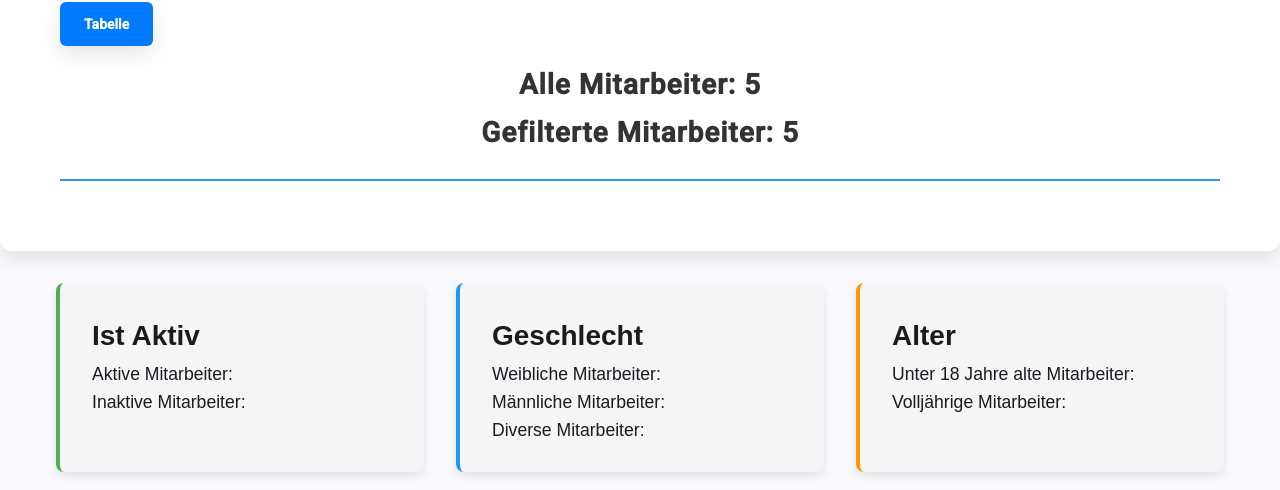
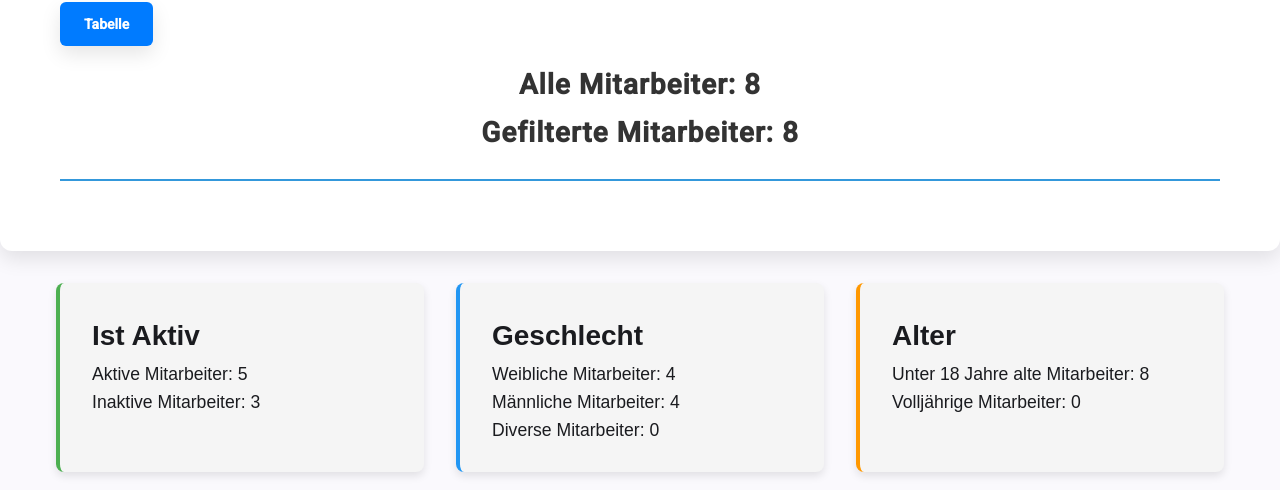
Before and after one commit to Luuk07/Mitarbeiter-Dashboard, an Angular app: page /statistic in a window 1280 px wide. Shown: the part 218-708 px from the top of the page. Built offline with nearby package versions, Linux system fonts and the light colour scheme; data requests are answered from the project's data file.

Commit message:
WIP:Deutsches Datum

```diff
--- a/db.json
+++ b/db.json
@@ -1,68 +1,107 @@
 {
   "employees": [
     {
-      "id": "1761284169380",
-      "name": "huhuhu ",
-      "gender": "Männlich",
-      "email": "luuk.pehlgrim@gmail.com",
-      "phoneNumber": 56345345,
-      "dateOfBirth": "2020-01-04T23:00:00.000Z",
-      "department": "Kfm",
-      "isActive": true,
-      "today": "2025-10-24T05:35:50.088Z",
-      "age": 5,
-      "photoPath": ""
-    },
-    {
-      "id": "1761284194675",
-      "name": "rererer",
-      "gender": "Männlich",
-      "email": "jaja@",
-      "phoneNumber": 324234,
-      "dateOfBirth": "2020-05-03T22:00:00.000Z",
+      "id": "1761289947057",
+      "name": "rtzrt",
+      "gender": "Weiblich",
+      "email": "zuizuuzi@",
+      "phoneNumber": 234234,
+      "dateOfBirth": "2025-10-24T07:12:17.349Z",
       "department": "It",
       "isActive": true,
-      "today": "2025-10-24T05:36:12.033Z",
-      "age": 5,
-      "photoPath": ""
-    },
-    {
-      "id": 1761288758531,
-      "name": "luuk",
-      "gender": "Männlich",
-      "email": "luuk.pehlgrim@gmail.com",
-      "phoneNumber": 34534543,
-      "dateOfBirth": "2025-10-19T22:00:00.000Z",
-      "department": "Ausbildung",
-      "isActive": true,
-      "today": "2025-10-24T06:52:30.247Z",
+      "today": "2025-10-24T07:30:59.167Z",
       "age": 0,
       "photoPath": ""
     },
     {
-      "id": 1761288779028,
-      "name": "zrtzrt",
-      "gender": "Weiblich",
-      "email": "rtzrtz@",
-      "phoneNumber": 345345345,
-      "dateOfBirth": "2025-10-19T22:00:00.000Z",
-      "department": "It",
-      "isActive": true,
-      "today": "2025-10-24T06:52:43.687Z",
+      "id": "1761290295337",
+      "name": "luuk",
+      "gender": "Männlich",
+      "email": "luuk.pehlgrim@gmail.com",
+      "phoneNumber": 234234,
+      "dateOfBirth": "2025-10-04T22:00:00.000Z",
+      "department": "Ausbildung",
+      "isActive": false,
+      "today": "2025-10-24T07:18:06.988Z",
       "age": 0,
       "photoPath": ""
     },
     {
-      "id": 1761288852044,
-      "name": "ghghg",
+      "id": "1761290357127",
+      "name": "mann",
+      "gender": "Männlich",
+      "email": "reher@eeg-energie.de",
+      "phoneNumber": 645645,
+      "dateOfBirth": "2025-10-05T22:00:00.000Z",
+      "department": "Kfm",
+      "isActive": false,
+      "today": "2025-10-24T07:19:08.227Z",
+      "age": 0,
+      "photoPath": ""
+    },
+    {
+      "id": "1761290461087",
+      "name": "luuk",
+      "gender": "Männlich",
+      "email": "luuk.pehlgrim@gmail.com",
+      "phoneNumber": 234234,
+      "dateOfBirth": "2025-10-24T07:20:53.470Z",
+      "department": "Ausbildung",
+      "isActive": true,
+      "today": "2025-10-24T07:20:53.470Z",
+      "age": 0,
+      "photoPath": ""
+    },
+    {
+      "id": "1761290482015",
+      "name": "blablabla",
       "gender": "Weiblich",
-      "email": "rtzrtz@",
-      "phoneNumber": 3544,
-      "dateOfBirth": "1839-01-09T23:06:32.000Z",
+      "email": "pehlgrim@eeg-energie.de",
+      "phoneNumber": 345435,
+      "dateOfBirth": "2025-10-04T22:00:00.000Z",
       "department": "Ausbildung",
+      "isActive": true,
+      "today": "2025-10-24T07:21:12.029Z",
+      "age": 0,
+      "photoPath": ""
+    },
+    {
+      "id": "1761290544688",
+      "name": "blablabla",
+      "gender": "Weiblich",
+      "email": "pehlgrim@eeg-energie.de",
+      "phoneNumber": 345435,
+      "dateOfBirth": "2025-10-24T07:21:58.733Z",
+      "department": "It",
+      "isActive": true,
+      "today": "2025-10-24T07:21:58.733Z",
+      "age": 0,
+      "photoPath": ""
+    },
+    {
+      "id": "1761291077177",
+      "name": "jaajajja",
+      "gender": "Männlich",
+      "email": "zuizuuzi@",
+      "phoneNumber": 234234,
+      "dateOfBirth": "2025-10-04T22:00:00.000Z",
+      "department": "Kfm",
+      "isActive": true,
+      "today": "2025-10-24T07:31:03.992Z",
+      "age": 0,
+      "photoPath": ""
+    },
+    {
+      "id": "1761291087986",
+      "name": "mann",
+      "gender": "Weiblich",
+      "email": "reher@eeg-energie.de",
+      "phoneNumber": 345435,
+      "dateOfBirth": "2025-10-24T07:31:21.127Z",
+      "department": "It",
       "isActive": false,
-      "today": "2025-10-24T06:53:47.608Z",
-      "age": 186,
+      "today": "2025-10-24T07:31:21.127Z",
+      "age": 0,
       "photoPath": ""
     }
   ]
--- a/src/app/create-comp/create-comp.ts
+++ b/src/app/create-comp/create-comp.ts
@@ -141,7 +141,7 @@ export class CreateComp {
 
     //Take over the data from input fields
     const employeeData: I_ifEmployee = {
-      id: id,
+      id: id.toString(),
       name: this.name,
       gender: this.gender,
       email: this.email,
@@ -184,7 +184,7 @@ export class CreateComp {
         if (params['employeeID']) {
             const currentEmployeeID = Number(params['employeeID']);
 
-            this._apiService.getEmployeeById(currentEmployeeID).subscribe((_employee: I_ifEmployee) => {
+            this._apiService.getEmployeeById(currentEmployeeID.toString()).subscribe((_employee: I_ifEmployee) => {
               if (_employee) {
                   this.setEmployeeAttributes(_employee);
 
--- a/src/app/create-comp/share-data-service.ts
+++ b/src/app/create-comp/share-data-service.ts
@@ -13,58 +13,57 @@ import { ApiService } from '../services/api-service';
 export class ShareDataService  {
   lastRoute = '';
 
-//   allEmployees: I_ifEmployee[] = [];
+  allEmployees: I_ifEmployee[] = [];
 
 
-//   today = new Date();
-//   eighteenYearsAgo = new Date(this.today.getFullYear() - 18, this.today.getMonth(), this.today.getDate());
-//   employeeAktiveCount: number = 0;
-//   employeeInAktiveCount: number = 0;
-//   employeeFemaleCount: number = 0;
-//   employeeMaleCount: number = 0;
-//   employeeDiverseCount: number = 0;
-//   employeeUnderAgeCount: number = 0;
-//   emoloyeeOfAgeCount: number = 0;
+  today = new Date();
+  eighteenYearsAgo = new Date(this.today.getFullYear() - 18, this.today.getMonth(), this.today.getDate());
+  employeeAktiveCount: number = 0;
+  employeeInAktiveCount: number = 0;
+  employeeFemaleCount: number = 0;
+  employeeMaleCount: number = 0;
+  employeeDiverseCount: number = 0;
+  employeeUnderAgeCount: number = 0;
+  emoloyeeOfAgeCount: number = 0;
 
-//   constructor(
-//     private _apiService: ApiService
-//   ){
-//     this.getAllEmployeesFromJsonServer();
-//    }
+  constructor(
+    private _apiService: ApiService
+  ){
+    this.getAllEmployeesFromJsonServer();
+   }
 
 
-//   getAllEmployeesFromJsonServer() {
-//     this._apiService.allEmployees$.subscribe((_allEmployees: I_ifEmployee[]) => {
-//       this.allEmployees = _allEmployees
-//       // _allEmployees.forEach(emp => {
-//       //   this.allEmployees.push(emp);
-//       // });
+  getAllEmployeesFromJsonServer() {
+    this._apiService.allEmployees$.subscribe((_allEmployees: I_ifEmployee[]) => {
+      this.allEmployees = _allEmployees
+      // _allEmployees.forEach(emp => {
+      //   this.allEmployees.push(emp);
+      // });
 
-//     });
-//   }
-//    //Get Count of Employees attributes
-//    get getEmployeeAktiveCount(){
-//     return this.employeeAktiveCount = this.allEmployees.filter(emp => emp.isActive).length;
-//    }
-//     get getEmployeeInAktiveCount(){
-//     return  this.employeeInAktiveCount = this.allEmployees.filter(emp => !emp.isActive).length;
-//    }
-//     get getEmployeeFemaleCount(){
-//     return  this.employeeFemaleCount = this.allEmployees.filter(emp => emp.gender === 'Weiblich').length;
-//    }
-//     get getEmployeeMaleCount(){
-//     return  this.employeeMaleCount = this.allEmployees.filter(emp => emp.gender === 'Männlich').length;
-//    }
-//     get getEmployeeDiverseCount(){
-//     return  this.employeeDiverseCount = this.allEmployees.filter(emp => emp.gender === 'Divers').length;
-//    }
-//     get getEmployeeUnderAgeCount(){
-//     return this.employeeUnderAgeCount = this.allEmployees.filter(emp => new Date(emp.dateOfBirth) > this.eighteenYearsAgo).length;
-//    }
-//     get getEmoloyeeOfAgeCount(){
-//     return this.emoloyeeOfAgeCount = this.allEmployees.filter(emp => new Date(emp.dateOfBirth) <= this.eighteenYearsAgo).length;
+    });
+  }
+   //Get Count of Employees attributes
+   get getEmployeeAktiveCount(){
+    return this.employeeAktiveCount = this.allEmployees.filter(emp => emp.isActive).length;
+   }
+    get getEmployeeInAktiveCount(){
+    return  this.employeeInAktiveCount = this.allEmployees.filter(emp => !emp.isActive).length;
+   }
+    get getEmployeeFemaleCount(){
+    return  this.employeeFemaleCount = this.allEmployees.filter(emp => emp.gender === 'Weiblich').length;
+   }
+    get getEmployeeMaleCount(){
+    return  this.employeeMaleCount = this.allEmployees.filter(emp => emp.gender === 'Männlich').length;
+   }
+    get getEmployeeDiverseCount(){
+    return  this.employeeDiverseCount = this.allEmployees.filter(emp => emp.gender === 'Divers').length;
+   }
+    get getEmployeeUnderAgeCount(){
+    return this.employeeUnderAgeCount = this.allEmployees.filter(emp => new Date(emp.dateOfBirth) > this.eighteenYearsAgo).length;
+   }
+    get getEmoloyeeOfAgeCount(){
+    return this.emoloyeeOfAgeCount = this.allEmployees.filter(emp => new Date(emp.dateOfBirth) <= this.eighteenYearsAgo).length;
 
-//    }
+   }
 
-// }
 }
--- a/src/app/filter-comp/share-filter-service.ts
+++ b/src/app/filter-comp/share-filter-service.ts
@@ -56,7 +56,6 @@ export class ShareFilterService {
 
 
   get filteredEmployees() {
-
     return this.allEmployees.filter(emp =>
       (this.filterValueGender === 'alle' || emp.gender === this.filterValueGender) &&
       (this.filterValueDepartment === 'alle' || emp.department === this.filterValueDepartment) &&
--- a/src/app/header-comp/header-comp.ts
+++ b/src/app/header-comp/header-comp.ts
@@ -20,6 +20,7 @@ export class HeaderComp implements OnInit{
   readonly filter = inject(ShareFilterService)
   readonly router = inject(Router);
 
+
   employees: I_ifEmployee[] = [];
   filteredEmployees: I_ifEmployee[] = this.filter.filteredEmployees;
   constructor(private _apiService:ApiService) {
@@ -37,10 +38,12 @@ export class HeaderComp implements OnInit{
   }
   isOnTable(): boolean
   {
+
     return this.router.url.startsWith('/table')
   }
   isOnHome(): boolean
   {
+
     return this.router.url.startsWith('/home') || this.router.url === '/'
   }
 
--- a/src/app/home/employee-comp/employee-comp.html
+++ b/src/app/home/employee-comp/employee-comp.html
@@ -6,7 +6,7 @@
 
     <div class="attributes">
       <p>Geschlecht: {{employee?.gender}}</p>
-      <p>Date of Birth: {{employee?.dateOfBirth | date:'dd.MM.yyyy'}} </p>
+      <p>Geburtstag: {{employee?.dateOfBirth | date:'dd.MM.yyyy'}} </p>
       <p>Email: {{employee?.email}} </p>
       <p>Telefonnummer: {{employee?.phoneNumber}} </p>
       <p>Abteilung: {{employee?.department}} </p>
@@ -15,7 +15,7 @@
       <p [ngClass]="{'isActive': employee.isActive, 'isNotActive':!employee.isActive}">Ist Aktiv: {{employee?.isActive  ? 'Ja' : 'Nein'}} </p>
     </div>
 
-    <button class="onDelete" (click)="onDelete(employee?.id ??  0, box)">Delete</button>
+    <button class="onDelete" (click)="onDelete(employee?.id, box)">Delete</button>
 
     <button class="router" (click)="navigate2Route()">edit</button>
 
--- a/src/app/home/employee-comp/employee-comp.ts
+++ b/src/app/home/employee-comp/employee-comp.ts
@@ -28,7 +28,7 @@ export class EmployeeComp implements OnInit {
   readonly router = inject(Router)
   @Input() employee?: I_ifEmployee;
 
-  @Output() onEmployeeDeleted = new EventEmitter<number>();
+  @Output() onEmployeeDeleted = new EventEmitter<string>();
 
 
 
@@ -41,7 +41,7 @@ export class EmployeeComp implements OnInit {
   }
 
   // On Delete Button
-  onDelete(employeeId: number, element: HTMLElement): void {
+  onDelete(employeeId: string, element: HTMLElement): void {
     this.onEmployeeDeleted.emit(employeeId);
   }
 
--- a/src/app/home/employees-list-comp/employees-list-comp.ts
+++ b/src/app/home/employees-list-comp/employees-list-comp.ts
@@ -40,7 +40,7 @@ export class EmployeesListComp implements OnInit{
     // }
   }
 
-  onEmployeeDeleted(_employeeId: number): void {
+  onEmployeeDeleted(_employeeId: string): void {
 
 
     //Open Dialog Component
@@ -58,7 +58,7 @@ export class EmployeesListComp implements OnInit{
         // Der Schlüssel ist der Name worunter die Daten im local Storage gespeichert werden.
 
         //localStorage.setItem('employees', JSON.stringify(this._shareDataService.allEmployees));
-        this._apiService.deleteEmployeeById(_employeeId);
+        this._apiService.deleteEmployeeById(_employeeId.toString());
 
 
       }
--- a/src/app/models/interfaces/employee.model.ts
+++ b/src/app/models/interfaces/employee.model.ts
@@ -1,7 +1,7 @@
 
 //Interface for Employee
 export interface I_ifEmployee{
-  id:number;
+  id:string;
   name:string;
   gender:string;
   email?:string;
--- a/src/app/services/api-service.ts
+++ b/src/app/services/api-service.ts
@@ -8,7 +8,7 @@ import { BehaviorSubject } from 'rxjs';
   providedIn: 'root'
 })
 export class ApiService {
-  private apiUrl = 'http://localhost:3000';
+  private apiUrl = 'http://localhost:3001';
 
 
   allEmployeesSubject = new BehaviorSubject<I_ifEmployee[]>([]);
@@ -37,11 +37,13 @@ export class ApiService {
     );
   }
 
-  getEmployeeById(_employeeID: number): Observable<I_ifEmployee> {
+  getEmployeeById(_employeeID: string): Observable<I_ifEmployee> {
     return this._http.get<I_ifEmployee>(`${this.apiUrl}/employees/${_employeeID}`);
   }
 
 addNewEmployee(_employee: I_ifEmployee) {
+  console.log('_employee',_employee);
+
   this._http.post<I_ifEmployee>(`${this.apiUrl}/employees`, _employee).subscribe({
     next: () => {
       console.log(' Neuer Employee hinzugefügt');
@@ -66,7 +68,7 @@ updateEmployee(employee: I_ifEmployee) {
   });
 }
 
-deleteEmployeeById(employeeId: number) {
+deleteEmployeeById(employeeId: string) {
   this._http.delete(`${this.apiUrl}/employees/${employeeId}`).subscribe({
     next: () => {
       console.log(`Employee ${employeeId} gelöscht`);
--- a/src/app/table-comp/table-comp.html
+++ b/src/app/table-comp/table-comp.html
@@ -14,9 +14,8 @@
 
       <ng-container matColumnDef="birthday">
         <th mat-header-cell *matHeaderCellDef> Geburtstag </th>
-        <td mat-cell *matCellDef="let element"> {{element?.dateOfBirth|date}} </td>
+        <td mat-cell *matCellDef="let element"> {{element?.dateOfBirth| date:'dd.MM.yyyy'}} </td>
       </ng-container>
-
 
       <ng-container matColumnDef="email">
         <th mat-header-cell *matHeaderCellDef> Email </th>
--- a/src/app/table-comp/table-comp.ts
+++ b/src/app/table-comp/table-comp.ts
@@ -11,16 +11,20 @@ import { ShareFilterService } from '../filter-comp/share-filter-service';
 import { MatDialog } from '@angular/material/dialog';
 import { DelConfirmationPopup } from '../home/del-confirmation-popup/del-confirmation-popup';
 import { ApiService } from '../services/api-service';
+import { LOCALE_ID } from '@angular/core';
+import { registerLocaleData } from '@angular/common';
+import localeDe from '@angular/common/locales/de';
 
 
 
-
+registerLocaleData(localeDe);
 
 @Component({
   selector: 'app-table-comp',
   imports: [MatTableModule, DatePipe, MatSortModule, CommonModule],
   templateUrl: './table-comp.html',
-  styleUrl: './table-comp.css'
+  styleUrl: './table-comp.css',
+  providers: [{ provide: LOCALE_ID, useValue: 'de-DE' }]
 })
 export class TableComp implements OnInit {
 
@@ -81,9 +85,7 @@ export class TableComp implements OnInit {
 
        //If on 'Ja'
        if (result) {
-         this._apiService.deleteEmployeeById(employeeId);
-
-        //  this.setUpTable();
+         this._apiService.deleteEmployeeById(employeeId.toString());
        }
      });
    }
```
